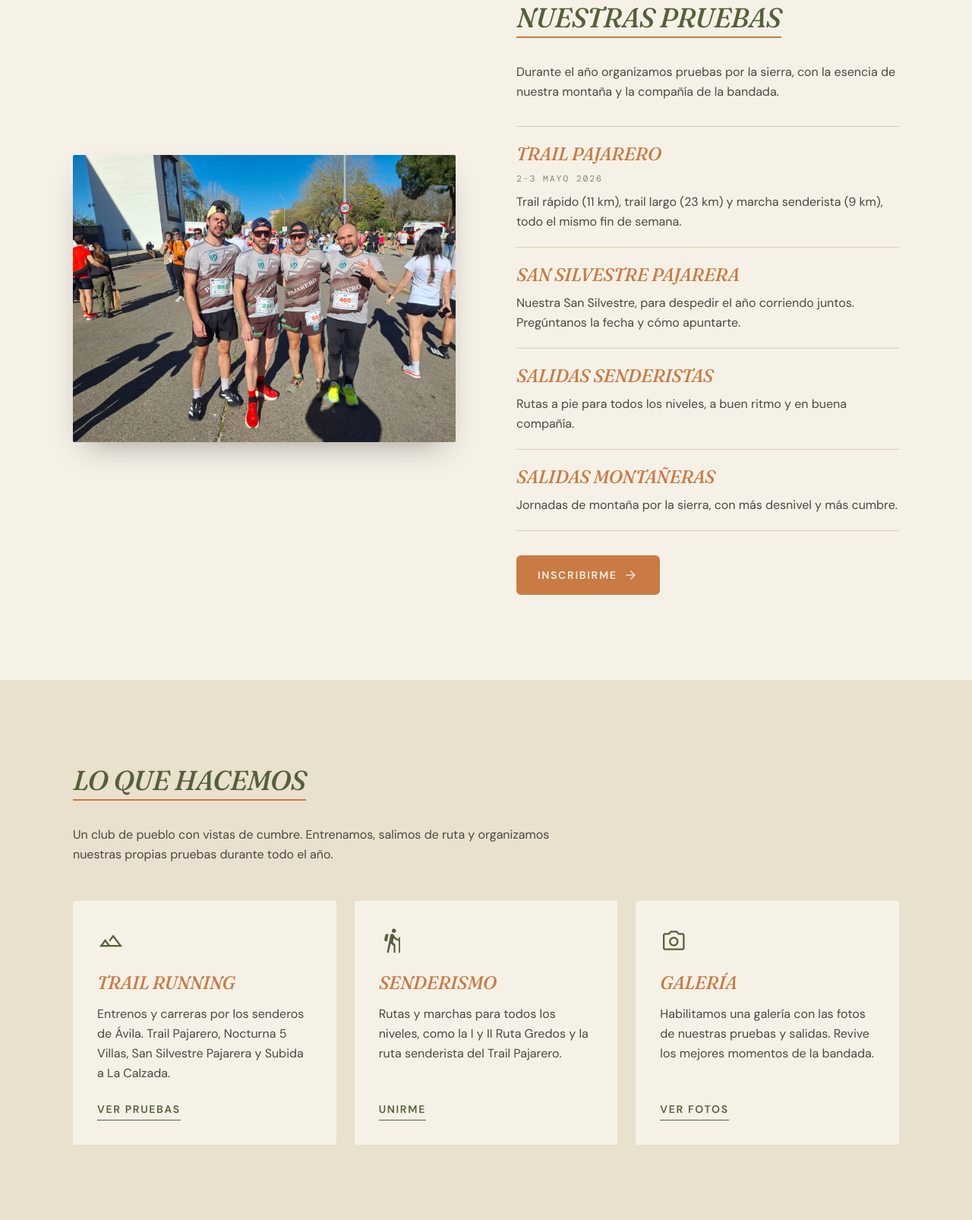
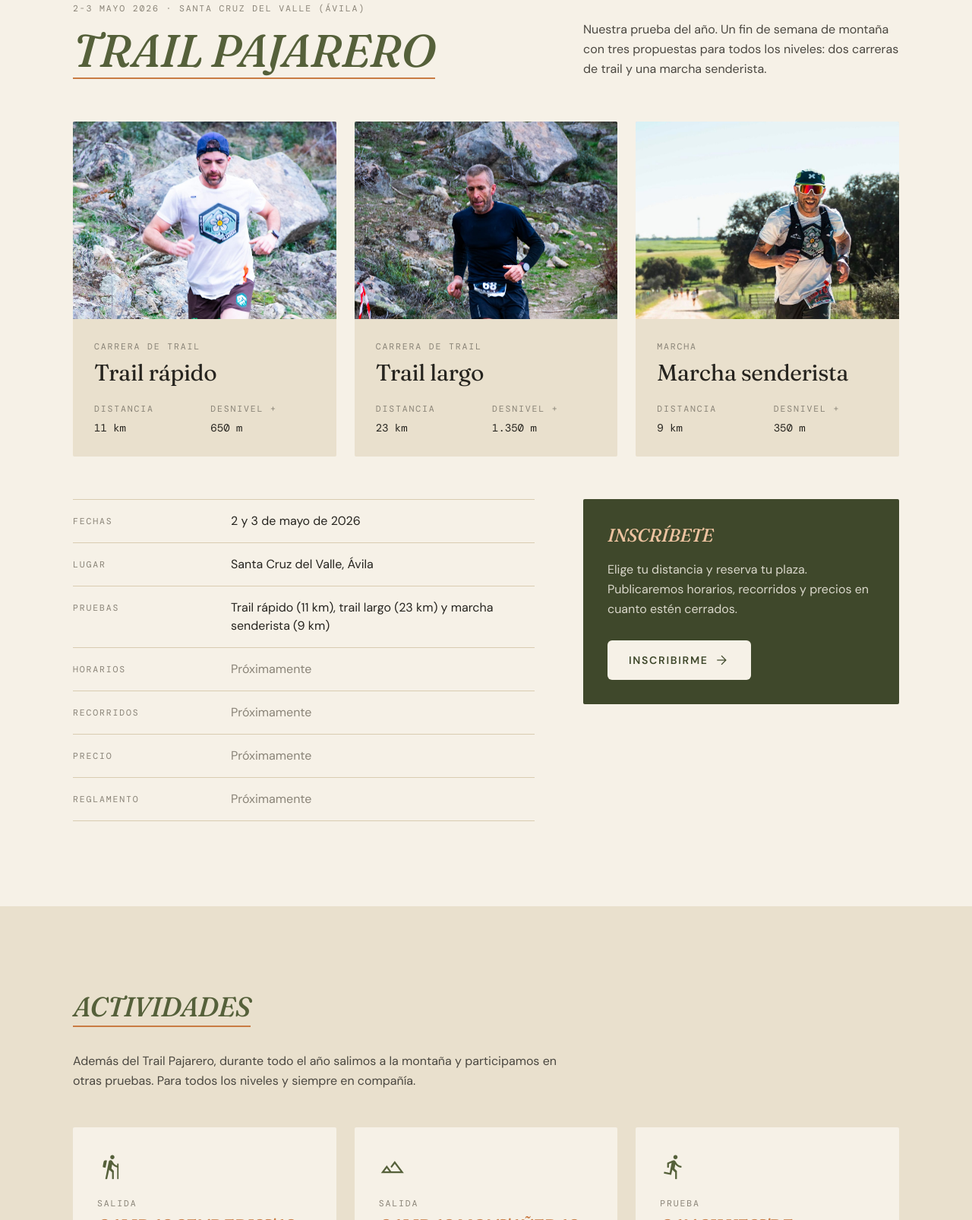
Before and after one commit to warsclon/web_pajarero, a plain HTML site: page index.html in a window 1280 px wide. Shown: the part 1194-2800 px from the top of the page at 76% size. Drawn offline with nearby package versions, Linux system fonts and the light colour scheme.

Commit message:
Menú: quitar Pruebas; nueva sección Trail Pajarero con ficha e inscripción y sección Actividades
Co-Authored-By: Claude Sonnet 5.5 <noreply@anthropic.com>

```diff
--- a/index.html
+++ b/index.html
@@ -72,23 +72,25 @@ tailwind.config = {
   </div>
   <div id="barra" class="sticky top-0 z-50 bg-cream/95 backdrop-blur-md border-y-2 border-army">
     <div class="max-w-6xl mx-auto px-5 md:px-8 h-14 flex items-center justify-between">
-      <nav class="hidden md:flex items-center gap-9 text-[0.8rem] font-semibold uppercase tracking-[0.12em] text-graphite" aria-label="Principal">
+      <nav class="hidden lg:flex items-center gap-7 text-[0.8rem] font-semibold uppercase tracking-[0.12em] text-graphite" aria-label="Principal">
         <a href="#inicio" class="text-army">Inicio</a>
-        <a href="#pruebas" class="hover:text-army transition-colors">Pruebas</a>
+        <a href="#trail-pajarero" class="hover:text-army transition-colors">Trail Pajarero</a>
+        <a href="#actividades" class="hover:text-army transition-colors">Actividades</a>
         <a href="#club" class="hover:text-army transition-colors">El club</a>
         <a href="#federarse" class="hover:text-army transition-colors">Federarte</a>
         <a href="#pueblo" class="hover:text-army transition-colors">El pueblo</a>
         <a href="#galeria" class="hover:text-army transition-colors">Galería</a>
         <a href="#contacto" data-contacto="" class="hover:text-army transition-colors">Contacto</a>
       </nav>
-      <button id="menu-btn" class="md:hidden flex items-center gap-2 text-sm font-semibold uppercase tracking-[0.12em]" aria-label="Abrir menú" aria-expanded="false" aria-controls="menu-movil">
+      <button id="menu-btn" class="lg:hidden flex items-center gap-2 text-sm font-semibold uppercase tracking-[0.12em]" aria-label="Abrir menú" aria-expanded="false" aria-controls="menu-movil">
         <span class="material-symbols-outlined text-3xl">menu</span>Menú
       </button>
       <a href="#contacto" data-contacto="Quiero unirme al club" class="bg-army text-cream px-5 py-2 rounded-md text-sm font-medium hover:bg-army2 transition-colors">Únete al club</a>
     </div>
-    <nav id="menu-movil" class="hidden md:hidden bg-cream border-t border-sand2/60 px-5 pb-6 pt-2" aria-label="Móvil">
+    <nav id="menu-movil" class="hidden lg:hidden bg-cream border-t border-sand2/60 px-5 pb-6 pt-2" aria-label="Móvil">
       <a href="#inicio" class="block py-3 font-display text-2xl">Inicio</a>
-      <a href="#pruebas" class="block py-3 font-display text-2xl">Pruebas</a>
+      <a href="#trail-pajarero" class="block py-3 font-display text-2xl">Trail Pajarero</a>
+      <a href="#actividades" class="block py-3 font-display text-2xl">Actividades</a>
       <a href="#club" class="block py-3 font-display text-2xl">El club</a>
       <a href="#federarse" class="block py-3 font-display text-2xl">Federarte</a>
       <a href="#pueblo" class="block py-3 font-display text-2xl">El pueblo</a>
@@ -128,7 +130,7 @@ tailwind.config = {
 </section>
 
 <!-- Banda: nombre del club -->
-<section class="bg-army2 text-cream">
+<section id="club" class="bg-army2 text-cream scroll-mt-16">
   <div class="max-w-6xl mx-auto px-5 md:px-8 py-16 md:py-20 grid md:grid-cols-12 gap-8 items-center">
     <h2 class="md:col-span-5 font-display italic font-medium uppercase text-3xl md:text-4xl leading-tight md:text-right md:pr-8 md:border-r-2 border-apricot reveal">Club de Montaña<br/>Pajarero</h2>
     <p class="md:col-span-7 md:pl-4 text-lg text-cream/85 leading-relaxed reveal">
@@ -137,67 +139,120 @@ tailwind.config = {
   </div>
 </section>
 
-<!-- Nuestras pruebas -->
-<section id="pruebas" class="py-24 md:py-28 scroll-mt-16">
-  <div class="max-w-6xl mx-auto px-5 md:px-8 grid md:grid-cols-2 gap-12 md:gap-20 items-center">
-    <div class="reveal">
-      <img src="12.jpeg" alt="Socios del club con dorsal en una carrera" class="w-full aspect-[4/3] object-cover rounded-sm shadow-[0_18px_40px_-18px_rgba(38,36,31,0.45)]" loading="lazy"/>
+<!-- Trail Pajarero -->
+<section id="trail-pajarero" class="py-24 md:py-28 scroll-mt-16">
+  <div class="max-w-6xl mx-auto px-5 md:px-8">
+    <div class="grid md:grid-cols-12 gap-8 md:gap-16 items-end reveal">
+      <div class="md:col-span-7">
+        <p class="eyebrow text-stone mb-4">2-3 mayo 2026 · Santa Cruz del Valle (Ávila)</p>
+        <h2 class="font-display italic font-medium uppercase text-4xl md:text-6xl text-army"><span class="titulo-linea">Trail Pajarero</span></h2>
+      </div>
+      <p class="md:col-span-5 text-graphite leading-relaxed">Nuestra prueba del año. Un fin de semana de montaña con tres propuestas para todos los niveles: dos carreras de trail y una marcha senderista.</p>
     </div>
-    <div class="reveal">
-      <h2 class="font-display italic font-medium uppercase text-3xl md:text-4xl text-army"><span class="titulo-linea">Nuestras pruebas</span></h2>
-      <p class="mt-8 text-graphite leading-relaxed">Durante el año organizamos pruebas por la sierra, con la esencia de nuestra montaña y la compañía de la bandada.</p>
-      <div class="mt-8 border-t border-sand2">
-        <div class="py-5 border-b border-sand2">
-          <h3 class="font-display italic font-medium uppercase text-2xl text-apricot">Trail Pajarero</h3>
-          <p class="eyebrow text-stone mt-2">2-3 mayo 2026</p>
-          <p class="text-graphite mt-2 leading-relaxed">Trail rápido (11 km), trail largo (23 km) y marcha senderista (9 km), todo el mismo fin de semana.</p>
+
+    <div class="mt-14 grid md:grid-cols-3 gap-6">
+      <article class="reveal bg-sand rounded-sm overflow-hidden flex flex-col">
+        <div class="overflow-hidden aspect-[4/3]"><img src="10.jpeg" alt="Corredor del club en un tramo técnico de roca" class="w-full h-full object-cover object-[50%_20%]" loading="lazy"/></div>
+        <div class="p-7">
+          <p class="eyebrow text-stone">Carrera de trail</p>
+          <h3 class="font-display text-3xl mt-2">Trail rápido</h3>
+          <dl class="mt-5 grid grid-cols-2 gap-4 font-mono text-sm">
+            <div><dt class="eyebrow text-stone">Distancia</dt><dd class="mt-1">11 km</dd></div>
+            <div><dt class="eyebrow text-stone">Desnivel +</dt><dd class="mt-1">650 m</dd></div>
+          </dl>
         </div>
-        <div class="py-5 border-b border-sand2">
-          <h3 class="font-display italic font-medium uppercase text-2xl text-apricot">San Silvestre Pajarera</h3>
-          <p class="text-graphite mt-2 leading-relaxed">Nuestra San Silvestre, para despedir el año corriendo juntos. Pregúntanos la fecha y cómo apuntarte.</p>
+      </article>
+      <article class="reveal bg-sand rounded-sm overflow-hidden flex flex-col">
+        <div class="overflow-hidden aspect-[4/3]"><img src="11.jpeg" alt="Corredor del club en un sendero de piedra" class="w-full h-full object-cover object-[50%_25%]" loading="lazy"/></div>
+        <div class="p-7">
+          <p class="eyebrow text-stone">Carrera de trail</p>
+          <h3 class="font-display text-3xl mt-2">Trail largo</h3>
+          <dl class="mt-5 grid grid-cols-2 gap-4 font-mono text-sm">
+            <div><dt class="eyebrow text-stone">Distancia</dt><dd class="mt-1">23 km</dd></div>
+            <div><dt class="eyebrow text-stone">Desnivel +</dt><dd class="mt-1">1.350 m</dd></div>
+          </dl>
         </div>
-        <div class="py-5 border-b border-sand2">
-          <h3 class="font-display italic font-medium uppercase text-2xl text-apricot">Salidas senderistas</h3>
-          <p class="text-graphite mt-2 leading-relaxed">Rutas a pie para todos los niveles, a buen ritmo y en buena compañía.</p>
+      </article>
+      <article class="reveal bg-sand rounded-sm overflow-hidden flex flex-col">
+        <div class="overflow-hidden aspect-[4/3]"><img src="3.jpeg" alt="Senderista por un camino de tierra entre campos" class="w-full h-full object-cover object-[50%_32%]" loading="lazy"/></div>
+        <div class="p-7">
+          <p class="eyebrow text-stone">Marcha</p>
+          <h3 class="font-display text-3xl mt-2">Marcha senderista</h3>
+          <dl class="mt-5 grid grid-cols-2 gap-4 font-mono text-sm">
+            <div><dt class="eyebrow text-stone">Distancia</dt><dd class="mt-1">9 km</dd></div>
+            <div><dt class="eyebrow text-stone">Desnivel +</dt><dd class="mt-1">350 m</dd></div>
+          </dl>
         </div>
-        <div class="py-5 border-b border-sand2">
-          <h3 class="font-display italic font-medium uppercase text-2xl text-apricot">Salidas montañeras</h3>
-          <p class="text-graphite mt-2 leading-relaxed">Jornadas de montaña por la sierra, con más desnivel y más cumbre.</p>
-        </div>
-      </div>
-      <div class="mt-8 flex flex-wrap gap-3">
-        <a href="#contacto" data-contacto="Inscripción a una carrera" class="inline-flex items-center gap-2 bg-apricot text-cream px-7 py-3 rounded-md text-sm font-semibold uppercase tracking-[0.12em] hover:bg-army transition-colors">Inscribirme <span class="material-symbols-outlined text-xl">arrow_forward</span></a>
+      </article>
+    </div>
+
+    <div class="mt-14 grid md:grid-cols-12 gap-10 md:gap-16 items-start">
+      <dl class="md:col-span-7 reveal border-t border-sand2">
+        <div class="grid grid-cols-3 gap-4 py-4 border-b border-sand2"><dt class="eyebrow text-stone pt-1">Fechas</dt><dd class="col-span-2">2 y 3 de mayo de 2026</dd></div>
+        <div class="grid grid-cols-3 gap-4 py-4 border-b border-sand2"><dt class="eyebrow text-stone pt-1">Lugar</dt><dd class="col-span-2">Santa Cruz del Valle, Ávila</dd></div>
+        <div class="grid grid-cols-3 gap-4 py-4 border-b border-sand2"><dt class="eyebrow text-stone pt-1">Pruebas</dt><dd class="col-span-2">Trail rápido (11 km), trail largo (23 km) y marcha senderista (9 km)</dd></div>
+        <div class="grid grid-cols-3 gap-4 py-4 border-b border-sand2"><dt class="eyebrow text-stone pt-1">Horarios</dt><dd class="col-span-2 text-stone">Próximamente</dd></div>
+        <div class="grid grid-cols-3 gap-4 py-4 border-b border-sand2"><dt class="eyebrow text-stone pt-1">Recorridos</dt><dd class="col-span-2 text-stone">Próximamente</dd></div>
+        <div class="grid grid-cols-3 gap-4 py-4 border-b border-sand2"><dt class="eyebrow text-stone pt-1">Precio</dt><dd class="col-span-2 text-stone">Próximamente</dd></div>
+        <div class="grid grid-cols-3 gap-4 py-4 border-b border-sand2"><dt class="eyebrow text-stone pt-1">Reglamento</dt><dd class="col-span-2 text-stone">Próximamente</dd></div>
+      </dl>
+      <div class="md:col-span-5 reveal bg-army2 text-cream rounded-sm p-8">
+        <h3 class="font-display italic font-medium uppercase text-2xl text-apricotsoft">Inscríbete</h3>
+        <p class="mt-4 text-cream/85 leading-relaxed">Elige tu distancia y reserva tu plaza. Publicaremos horarios, recorridos y precios en cuanto estén cerrados.</p>
+        <a id="inscripcion-trail" href="#contacto" data-contacto="Inscripción a una carrera" class="mt-7 inline-flex items-center gap-2 bg-cream text-army2 px-7 py-3 rounded-md text-sm font-semibold uppercase tracking-[0.12em] hover:bg-apricotsoft transition-colors">Inscribirme <span class="material-symbols-outlined text-xl">arrow_forward</span></a>
       </div>
     </div>
   </div>
 </section>
 
-<!-- El club -->
-<section id="club" class="py-24 md:py-28 bg-sand scroll-mt-16">
+<!-- Actividades -->
+<section id="actividades" class="py-24 md:py-28 bg-sand scroll-mt-16">
   <div class="max-w-6xl mx-auto px-5 md:px-8">
     <div class="max-w-2xl reveal">
-      <h2 class="font-display italic font-medium uppercase text-3xl md:text-4xl text-army"><span class="titulo-linea">Lo que hacemos</span></h2>
-      <p class="mt-8 text-graphite leading-relaxed">Un club de pueblo con vistas de cumbre. Entrenamos, salimos de ruta y organizamos nuestras propias pruebas durante todo el año.</p>
+      <h2 class="font-display italic font-medium uppercase text-3xl md:text-4xl text-army"><span class="titulo-linea">Actividades</span></h2>
+      <p class="mt-8 text-graphite leading-relaxed">Además del Trail Pajarero, durante todo el año salimos a la montaña y participamos en otras pruebas. Para todos los niveles y siempre en compañía.</p>
     </div>
-    <div class="mt-12 grid md:grid-cols-3 gap-6">
+    <div class="mt-12 grid sm:grid-cols-2 lg:grid-cols-3 gap-6">
       <article class="reveal bg-cream rounded-sm p-8 flex flex-col">
-        <span class="material-symbols-outlined text-army text-4xl">terrain</span>
-        <h3 class="font-display italic font-medium uppercase text-2xl text-apricot mt-5">Trail running</h3>
-        <p class="text-graphite mt-3 leading-relaxed flex-1">Entrenos y carreras por los senderos de Ávila. Trail Pajarero, Nocturna 5 Villas, San Silvestre Pajarera y Subida a La Calzada.</p>
-        <a href="#pruebas" class="mt-6 self-start border-b border-army text-army text-sm font-semibold uppercase tracking-[0.12em] pb-1 hover:text-apricot hover:border-apricot transition-colors">Ver pruebas</a>
+        <span class="material-symbols-outlined text-army text-4xl">hiking</span>
+        <p class="eyebrow text-stone mt-5">Salida</p>
+        <h3 class="font-display italic font-medium uppercase text-2xl text-apricot mt-1">Salidas senderistas</h3>
+        <p class="text-graphite mt-3 leading-relaxed">Rutas a pie para todos los niveles, a buen ritmo y en buena compañía.</p>
       </article>
       <article class="reveal bg-cream rounded-sm p-8 flex flex-col">
-        <span class="material-symbols-outlined text-army text-4xl">hiking</span>
-        <h3 class="font-display italic font-medium uppercase text-2xl text-apricot mt-5">Senderismo</h3>
-        <p class="text-graphite mt-3 leading-relaxed flex-1">Rutas y marchas para todos los niveles, como la I y II Ruta Gredos y la ruta senderista del Trail Pajarero.</p>
-        <a href="#contacto" data-contacto="Quiero unirme al club" class="mt-6 self-start border-b border-army text-army text-sm font-semibold uppercase tracking-[0.12em] pb-1 hover:text-apricot hover:border-apricot transition-colors">Unirme</a>
+        <span class="material-symbols-outlined text-army text-4xl">landscape</span>
+        <p class="eyebrow text-stone mt-5">Salida</p>
+        <h3 class="font-display italic font-medium uppercase text-2xl text-apricot mt-1">Salidas montañeras</h3>
+        <p class="text-graphite mt-3 leading-relaxed">Jornadas de montaña por la sierra, con más desnivel y más cumbre.</p>
       </article>
       <article class="reveal bg-cream rounded-sm p-8 flex flex-col">
-        <span class="material-symbols-outlined text-army text-4xl">photo_camera</span>
-        <h3 class="font-display italic font-medium uppercase text-2xl text-apricot mt-5">Galería</h3>
-        <p class="text-graphite mt-3 leading-relaxed flex-1">Habilitamos una galería con las fotos de nuestras pruebas y salidas. Revive los mejores momentos de la bandada.</p>
-        <a href="https://cdmpajarero.imgbb.com" target="_blank" rel="noopener noreferrer" class="mt-6 self-start border-b border-army text-army text-sm font-semibold uppercase tracking-[0.12em] pb-1 hover:text-apricot hover:border-apricot transition-colors">Ver fotos</a>
+        <span class="material-symbols-outlined text-army text-4xl">directions_run</span>
+        <p class="eyebrow text-stone mt-5">Prueba</p>
+        <h3 class="font-display italic font-medium uppercase text-2xl text-apricot mt-1">San Silvestre Pajarera</h3>
+        <p class="text-graphite mt-3 leading-relaxed">Nuestra San Silvestre, para despedir el año corriendo juntos.</p>
       </article>
+      <article class="reveal bg-cream rounded-sm p-8 flex flex-col">
+        <span class="material-symbols-outlined text-army text-4xl">dark_mode</span>
+        <p class="eyebrow text-stone mt-5">Prueba</p>
+        <h3 class="font-display italic font-medium uppercase text-2xl text-apricot mt-1">Nocturna 5 Villas</h3>
+        <p class="text-graphite mt-3 leading-relaxed">Una prueba para vivir la montaña de noche.</p>
+      </article>
+      <article class="reveal bg-cream rounded-sm p-8 flex flex-col">
+        <span class="material-symbols-outlined text-army text-4xl">route</span>
+        <p class="eyebrow text-stone mt-5">Ruta</p>
+        <h3 class="font-display italic font-medium uppercase text-2xl text-apricot mt-1">I y II Ruta Gredos</h3>
+        <p class="text-graphite mt-3 leading-relaxed">Nuestras rutas por la sierra de Gredos.</p>
+      </article>
+      <article class="reveal bg-cream rounded-sm p-8 flex flex-col">
+        <span class="material-symbols-outlined text-army text-4xl">trending_up</span>
+        <p class="eyebrow text-stone mt-5">Prueba</p>
+        <h3 class="font-display italic font-medium uppercase text-2xl text-apricot mt-1">Subida a La Calzada</h3>
+        <p class="text-graphite mt-3 leading-relaxed">Una subida para medirte con el desnivel.</p>
+      </article>
+    </div>
+    <div class="mt-12 reveal flex flex-wrap items-center gap-x-8 gap-y-4">
+      <p class="text-graphite">¿Quieres saber las próximas fechas o apuntarte a alguna?</p>
+      <a href="#contacto" data-contacto="Otra consulta" class="inline-flex items-center gap-2 bg-army text-cream px-7 py-3 rounded-md text-sm font-semibold uppercase tracking-[0.12em] hover:bg-army2 transition-colors">Preguntar al club <span class="material-symbols-outlined text-xl">arrow_forward</span></a>
     </div>
   </div>
 </section>
```
